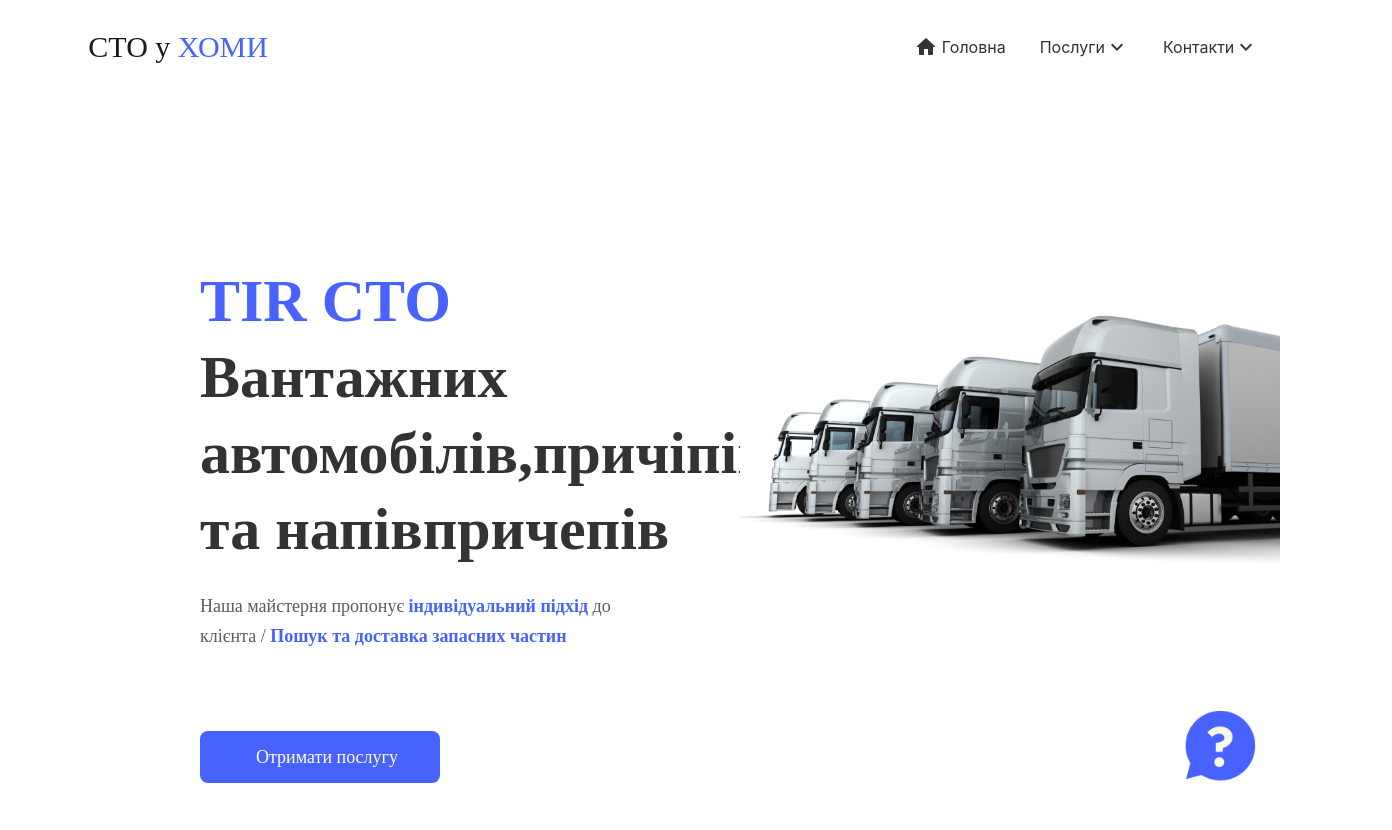
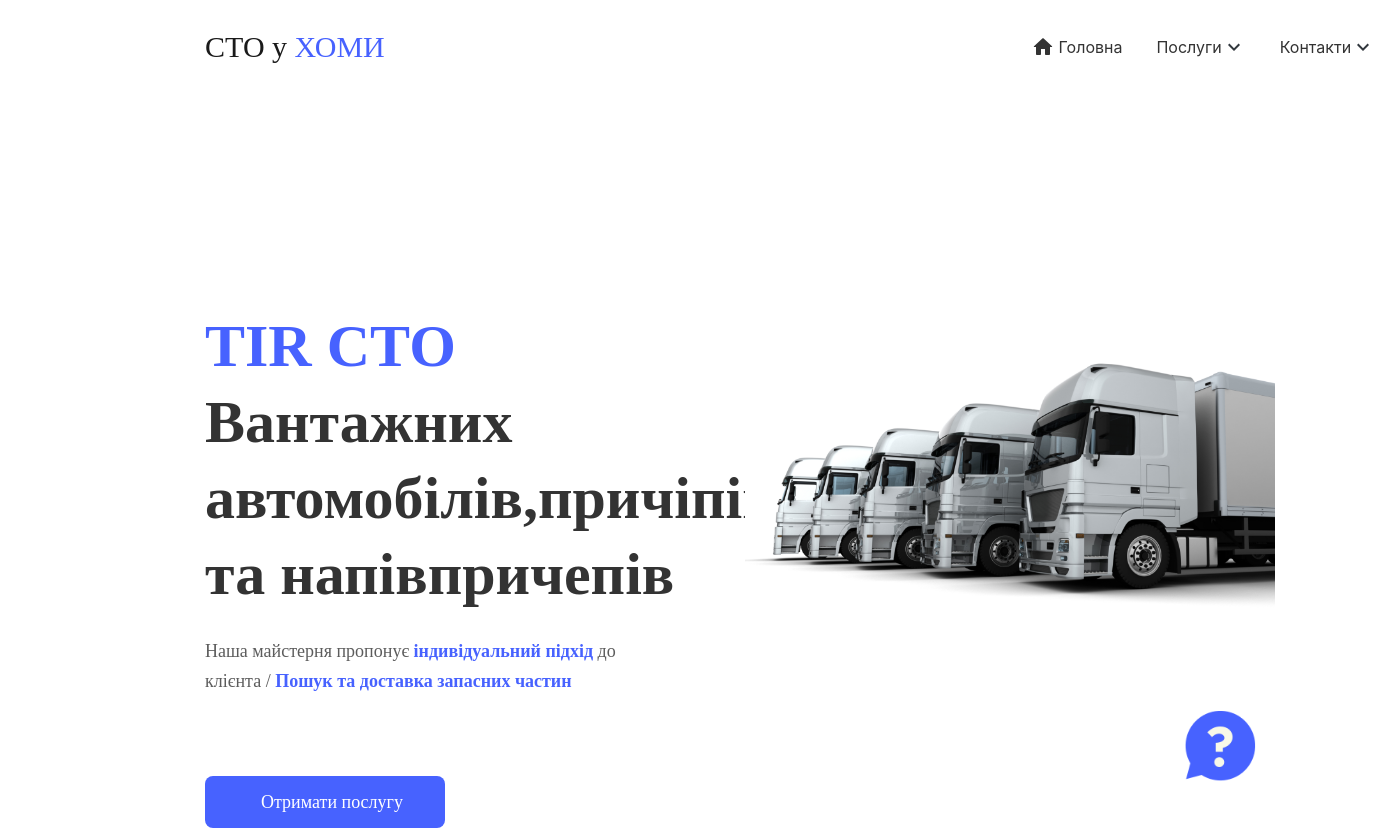
Before and after one commit to TemchenkoVolodymyr/Truck-repair, a React (Vite) app: page / in a window 1280 px wide. Shown: the top 830 px of the page, 1392 px wide, since content can reach past the window. Built offline with nearby package versions, Linux system fonts and the light colour scheme; no server answers.

Commit message:
have changed header container

```diff
--- a/src/Components/Header/Header.module.scss
+++ b/src/Components/Header/Header.module.scss
@@ -1,9 +1,11 @@
 @import "src/main";
 
 .container {
-  max-width: $maxWidth;
+  max-width: 100%;
   //margin: 0 auto;
   margin: 0 auto;
+  margin-left: 25vh;
+
 
   .nav {
     //margin-top: 30px;
--- a/src/Components/Home/StartSection/StartSection.module.css
+++ b/src/Components/Home/StartSection/StartSection.module.css
@@ -1,59 +1,17 @@
-.container {
-  height: calc(100vh - 110px);
-  position: relative;
+/* Error: Can't find stylesheet to import.
+ *   ,
+ * 1 | @import "src/main";
+ *   |         ^^^^^^^^^^
+ *   '
+ *   StartSection.module.scss 1:9  root stylesheet */
+
+body::before {
+  font-family: "Source Code Pro", "SF Mono", Monaco, Inconsolata, "Fira Mono",
+      "Droid Sans Mono", monospace, monospace;
+  white-space: pre;
+  display: block;
+  padding: 1em;
+  margin-bottom: 1em;
+  border-bottom: 2px solid black;
+  content: "Error: Can't find stylesheet to import.\a   \2577 \a 1 \2502  @import \"src/main\";\d\a   \2502          ^^^^^^^^^^\a   \2575 \a   StartSection.module.scss 1:9  root stylesheet";
 }
-
-.whole {
-  display: flex;
-  margin-left: 25vh;
-  justify-content: space-between;
-  align-items: center;
-}
-.whole .title {
-  max-width: 540px;
-  margin-top: 169px;
-}
-.whole .title h1 {
-  color: #333;
-  font-feature-settings: "liga" off;
-  font-size: 60px;
-  font-style: normal;
-  font-weight: 700;
-  line-height: 76px; /* 126.667% */
-}
-.whole .title h1 span {
-  color: #4762FF;
-}
-.whole .title p {
-  color: rgba(51, 51, 51, 0.8);
-  font-feature-settings: "liga" off;
-  font-size: 18px;
-  font-style: normal;
-  font-weight: 400;
-  line-height: 30px;
-  max-width: 456px;
-  margin: 3vh 0 10vh 0;
-}
-.whole .title p span {
-  color: #4762FF;
-  font-weight: bold;
-}
-
-.questionWrapper {
-  position: fixed;
-  z-index: 2;
-  bottom: 0;
-  right: 10px;
-}
-
-.logo {
-  position: absolute;
-  top: 30%;
-  left: -180px;
-}
-.logo h2 {
-  rotate: -90deg;
-  font-size: 100px;
-}
-
-/*# sourceMappingURL=StartSection.module.css.map */
--- a/src/Components/Home/StartSection/StartSection.module.scss
+++ b/src/Components/Home/StartSection/StartSection.module.scss
@@ -1,6 +1,9 @@
+@import "src/main";
+
 .container {
-  margin-bottom: 100px;
+  margin-bottom: 150px;
   position: relative;
+  width: 100%;
 
 }
 
```
Also changed, not shown: 1 other file (tests, documents, lock files or other folders).
